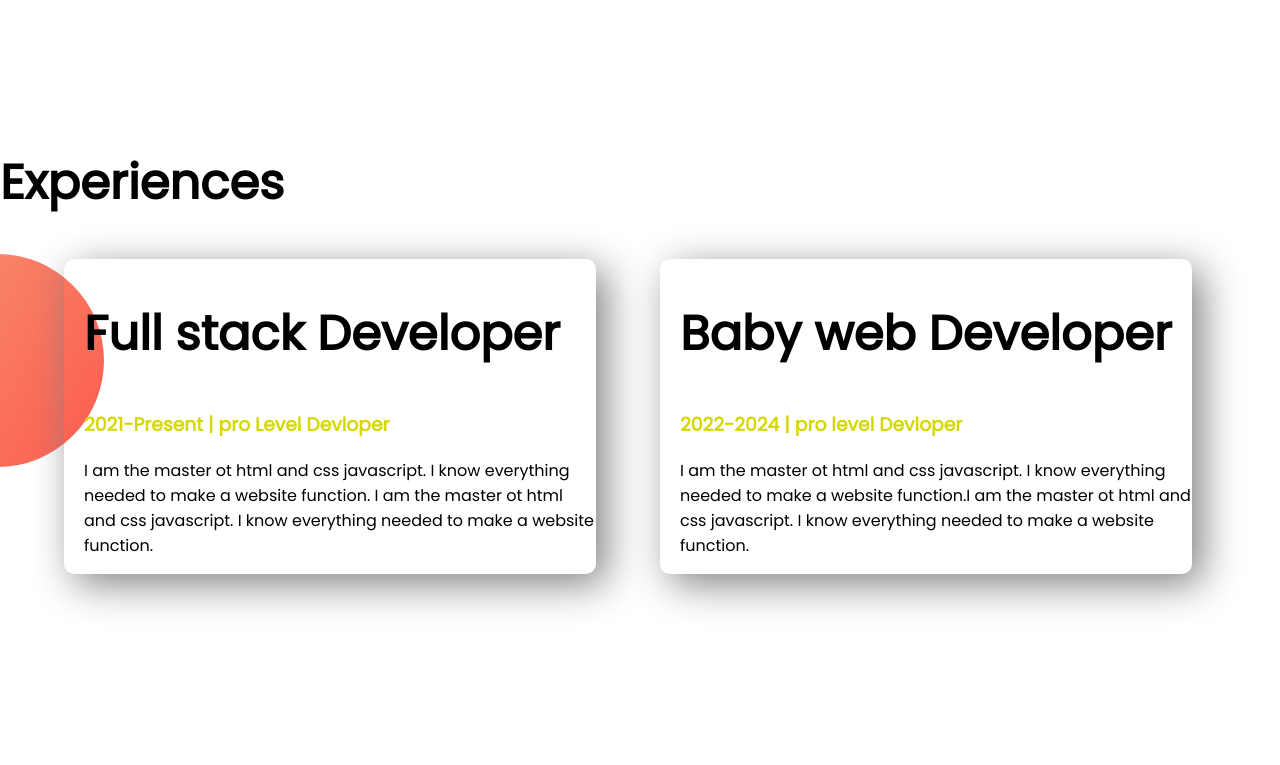
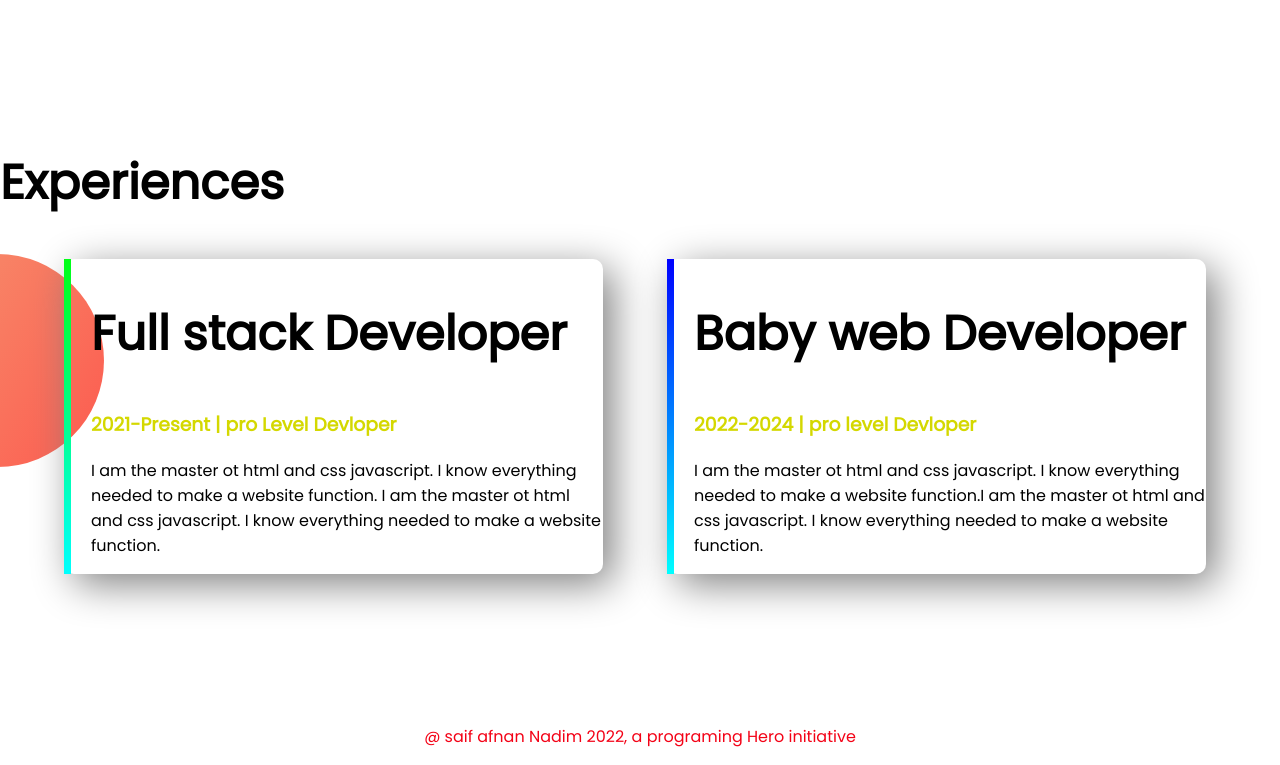
Before and after one commit to Saif-Afnan-Nadim123/Nadim-second-protfullio, a plain HTML site: page index.html in a window 1280 px wide. Shown: the part 1175-1940 px from the top of the page. Before the commit the page ends 1899 px from the top, so only its background shows below. Drawn offline with Linux system fonts and the light colour scheme.

Commit message:
end the website

```diff
--- a/index.html
+++ b/index.html
@@ -50,14 +50,14 @@
     <section class="experience-area">
         <h1>Experiences</h1>
         <div class="flexible-container">
-            <div class="experience-item">
+            <div id="full-stack-experience" class="experience-item">
                 <h1>Full stack Developer</h1>
                 <h3 class="color">2021-Present | pro Level Devloper</h3>
                 <p>I am the master ot html and css javascript. I know everything needed to make a website function. I am
                     the
                     master ot html and css javascript. I know everything needed to make a website function.</p>
             </div>
-            <div class="experience-item">
+            <div id="web-dev-experience" class="experience-item">
                 <h1>Baby web Developer </h1>
                 <h3 class="color">2022-2024 | pro level Devloper</h3>
                 <P>I am the master ot html and css javascript. I know everything needed to make a website function.I am
@@ -67,6 +67,9 @@
         </div>
 
     </section>
+    <footer>
+        <p>@ saif afnan Nadim 2022, a programing Hero initiative</p>
+    </footer>
 </body>
 
 </html>
--- a/style.css
+++ b/style.css
@@ -44,7 +44,6 @@ span {
     background-image: url(img/exp-bg.png);
     background-repeat: no-repeat;
     background-position: left;
-
 }
 
 .experience-item {
@@ -55,7 +54,25 @@ span {
     box-shadow: 10px 10px 40px gray;
 }
 
+#web-dev-experience {
+    border-left: 7px solid;
+    border-image: linear-gradient(blue, cyan);
+    border-image-slice: 1;
+}
+
+#full-stack-experience {
+    border-left: 7px solid;
+    border-image: linear-gradient(rgb(0, 255, 21), cyan);
+    border-image-slice: 1;
+
+}
+
 .color {
     color: rgb(212, 216, 0);
 
 }
+
+footer p {
+    text-align: center;
+    color: rgb(243, 2, 22);
+}
```
